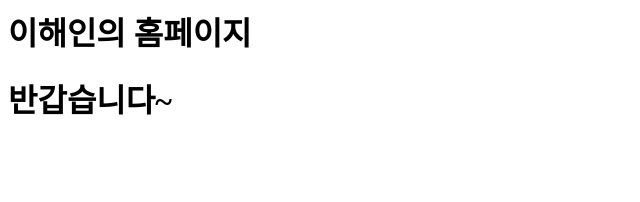
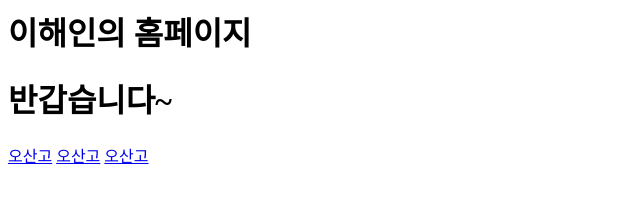
Before and after one commit to leeheain06/home, a plain HTML site: page index.html in a window 1280 px wide. Shown: the whole page, without its empty margins (0-640 px from the left). Drawn offline with Linux system fonts and the light colour scheme.

Commit message:
Update index.html

```diff
--- a/index.html
+++ b/index.html
@@ -6,5 +6,8 @@
   <body>
     <h1>이해인의 홈페이지</h1>
     <h1>반갑습니다~</h1>
+    <a href="경기도 오산시 청학로 43"> 오산고</a>
+    <a href="경기도 오산시 운천로 12"> 오산고</a>
+    <a href="서울특별시 노원구 공릉로 232"> 오산고</a>
   </body>
 </html>
```
